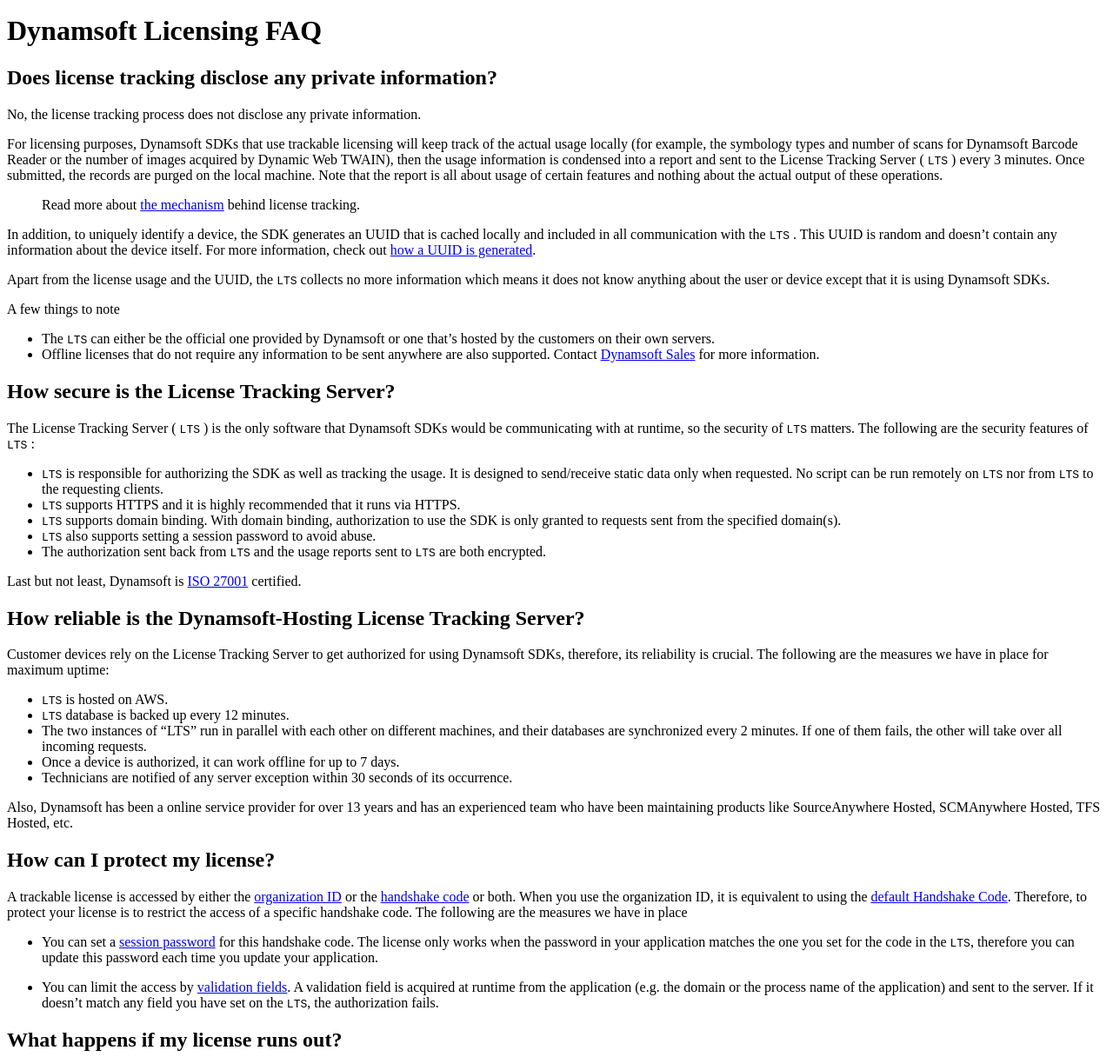
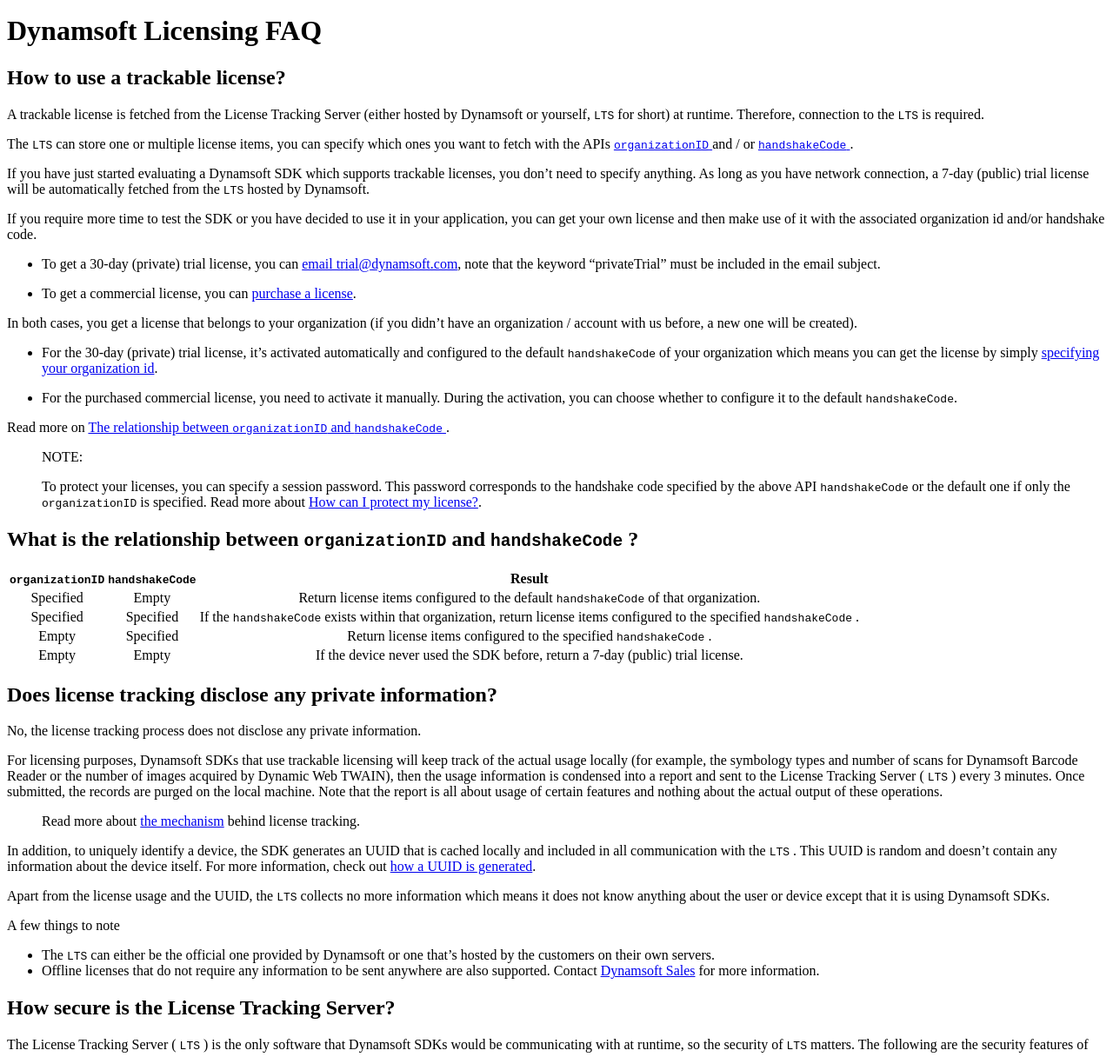
Before and after one commit to dynamsoft-docs/license-server-docs, a Jekyll site: the page built from about/licenseFAQ.md, in a window 1280 px wide and 1400 px high, scrolled down 499 px, cut to the strip 184-1400 px from the top of the window. Shown: the whole strip at 87% size. Built offline with Jekyll 4.4.1, drawn with Linux system fonts in a browser that asks for light colours.

Commit message:
adds guide on how to use lic 2.0

```diff
--- a/about/licenseFAQ.md
+++ b/about/licenseFAQ.md
@@ -135,6 +135,41 @@
 
 # Dynamsoft Licensing FAQ
 
+## How to use a trackable license?
+
+A trackable license is fetched from the License Tracking Server (either hosted by Dynamsoft or yourself, `LTS` for short) at runtime. Therefore, connection to the `LTS` is required.
+
+The `LTS` can store one or multiple license items, you can specify which ones you want to fetch with the APIs [ `organizationID` ]({{site.common}}mechanism.html#specify-the-organization-id) and / or [ `handshakeCode` ]({{site.common}}mechanism.html#specify-the-handshake-code).
+
+If you have just started evaluating a Dynamsoft SDK which supports trackable licenses, you don't need to specify anything. As long as you have network connection, a 7-day (public) trial license will be automatically fetched from the `LTS` hosted by Dynamsoft.
+
+If you require more time to test the SDK or you have decided to use it in your application, you can get your own license and then make use of it with the associated organization id and/or handshake code.
+
+* To get a 30-day (private) trial license, you can [email trial@dynamsoft.com](mailto:trial@dynamsoft.com?subject=privateTrial), note that the keyword "privateTrial" must be included in the email subject.
+
+* To get a commercial license, you can [purchase a license](https://www.dynamsoft.com/purchase-center/).
+
+In both cases, you get a license that belongs to your organization (if you didn't have an organization / account with us before, a new one will be created).
+
+* For the 30-day (private) trial license, it's activated automatically and configured to the default `handshakeCode` of your organization which means you can get the license by simply [specifying your organization id]({{site.common}}mechanism.html#specify-the-organization-id).
+
+* For the purchased commercial license, you need to activate it manually. During the activation, you can choose whether to configure it to the default `handshakeCode`.
+
+Read more on [The relationship between `organizationID` and `handshakeCode` ](#what-is-the-relationship-between-organizationID-and-handshakeCode).
+
+> NOTE:
+>
+> To protect your licenses, you can specify a session password. This password corresponds to the handshake code specified by the above API `handshakeCode` or the default one if only the `organizationID` is specified. Read more about [How can I protect my license?]({{site.about}}licensefaq.html?ver=latest#how-can-i-protect-my-license).
+
+## What is the relationship between `organizationID` and `handshakeCode` ?
+
+| `organizationID` | `handshakeCode` | Result |
+| :-: | :-: | :-: |
+| Specified | Empty | Return license items configured to the default `handshakeCode` of that organization. |
+| Specified | Specified | If the `handshakeCode` exists within that organization, return license items configured to the specified `handshakeCode` . |
+| Empty | Specified | Return license items configured to the specified `handshakeCode` . |
+| Empty | Empty | If the device never used the SDK before, return a 7-day (public) trial license. |
+
 ## Does license tracking disclose any private information?
 
 No, the license tracking process does not disclose any private information.
```
Also changed, not shown: about/terms.md (+3 -3 lines), common/mechanism.md (+4 -4 lines).
